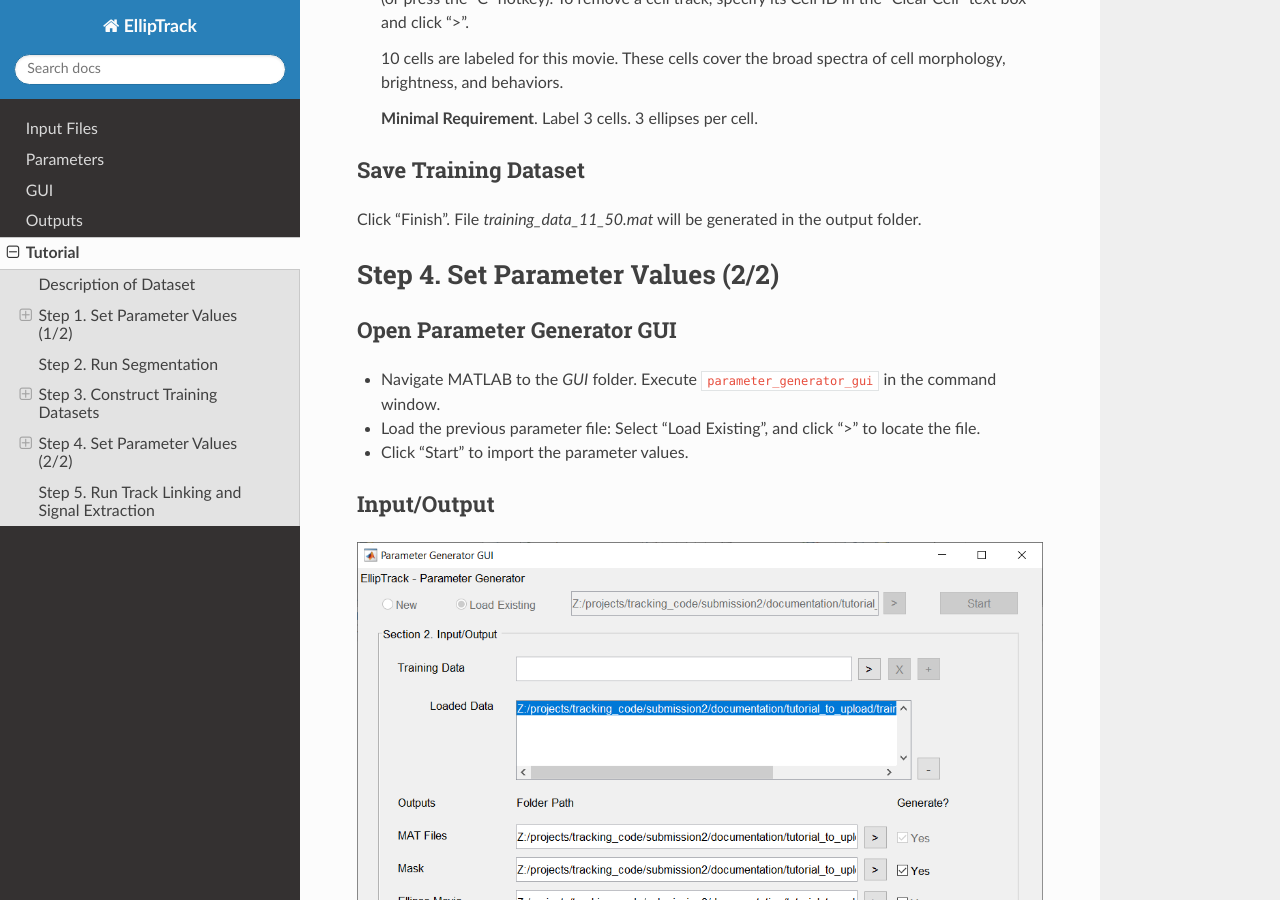
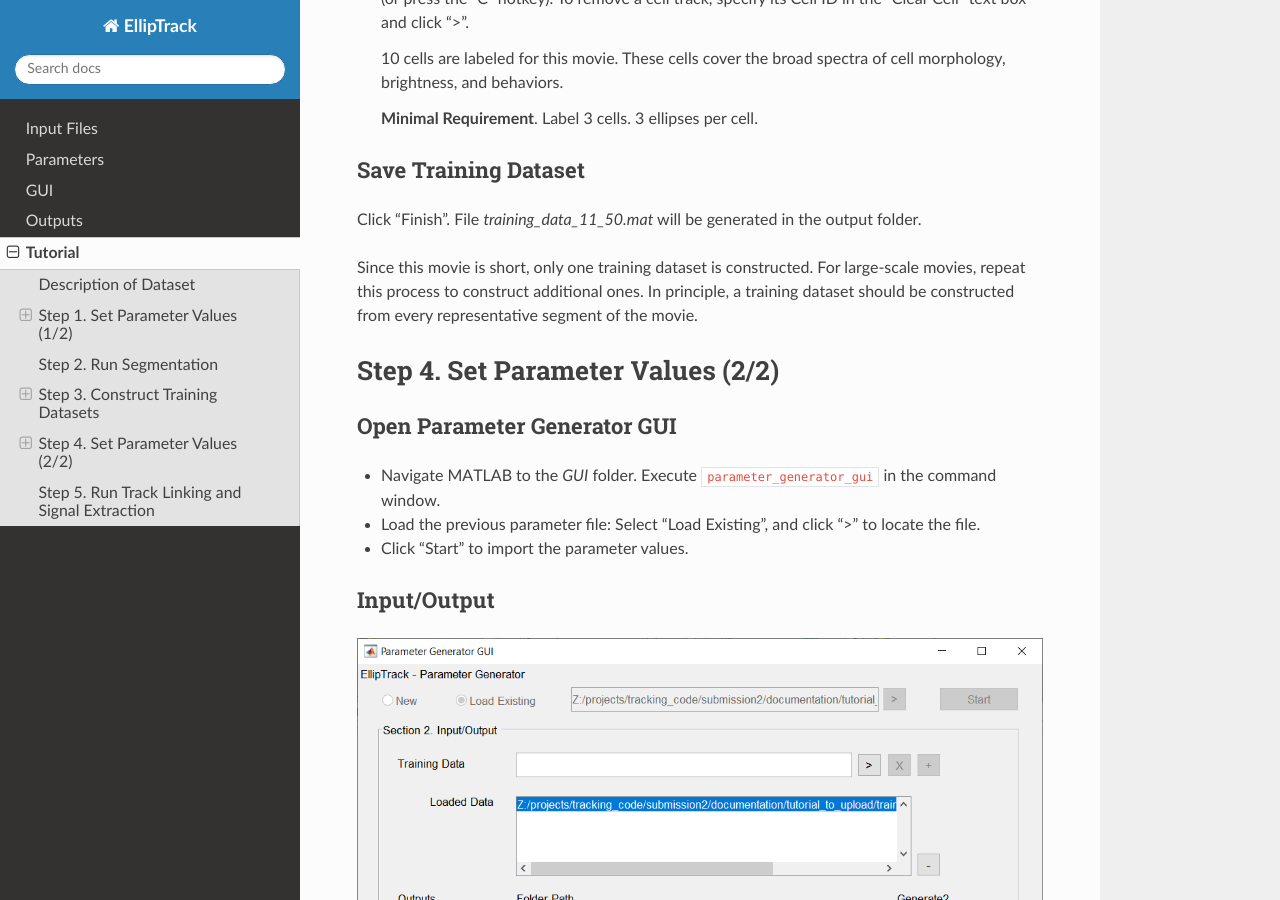
Before and after one commit to tianchengzhe/EllipTrack_docs, a Sphinx documentation site: the page built from docs/tutorial.rst, in a window 1280 px wide and 900 px high, scrolled down 10062 px. Built offline with Sphinx 7.4.7 and the Read the Docs theme 2.0.0, drawn with Linux system fonts in a browser that asks for light colours.

Commit message:
Update tutorial.rst

```diff
--- a/docs/tutorial.rst
+++ b/docs/tutorial.rst
@@ -312,6 +312,9 @@ Save Training Dataset
 
 Click "Finish". File *training_data_11_50.mat* will be generated in the output folder.
 
+Since this movie is short, only one training dataset is constructed. For large-scale movies, repeat this process to construct additional ones.
+In principle, a training dataset should be constructed from every representative segment of the movie.
+
 Step 4. Set Parameter Values (2/2)
 ==================================
 
```
